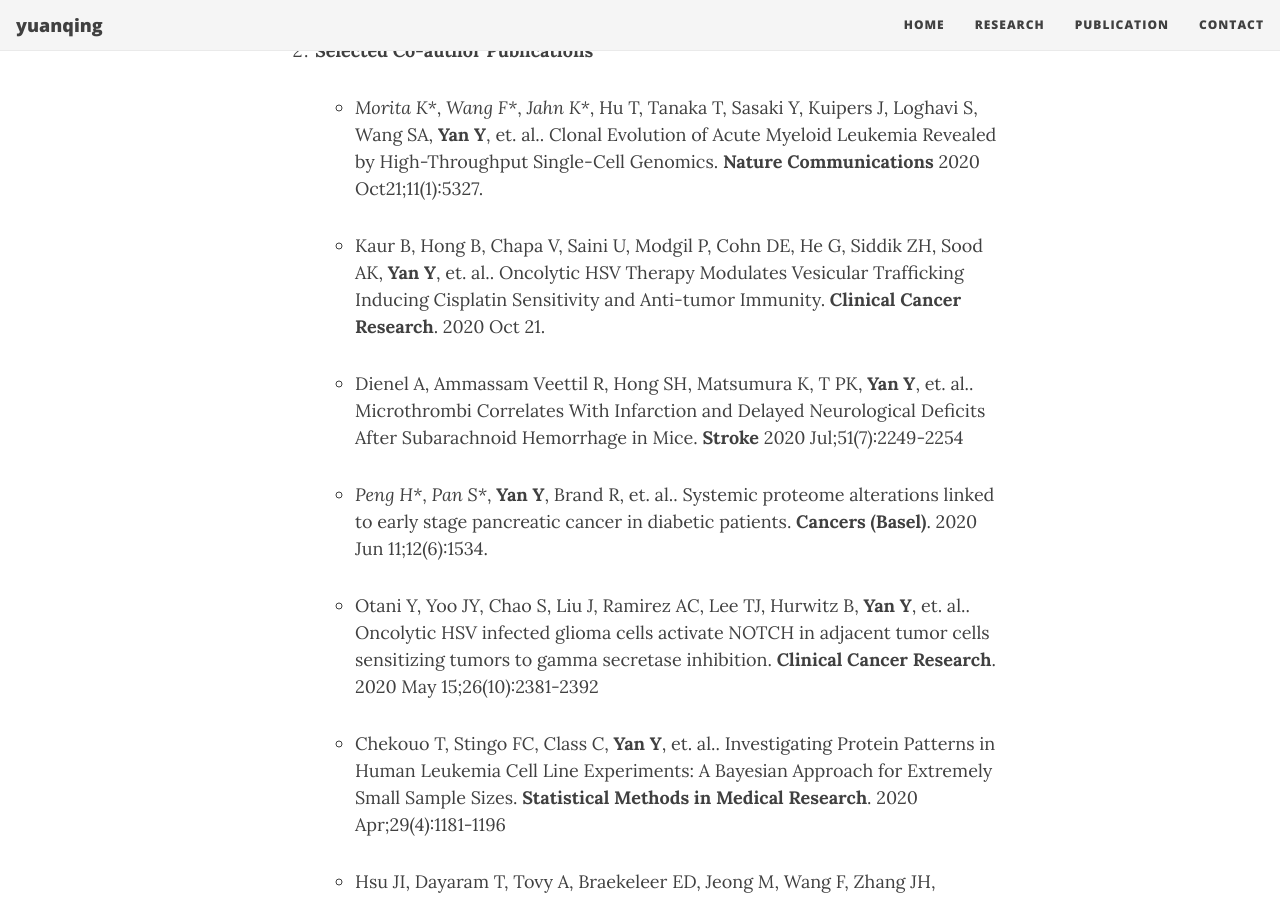
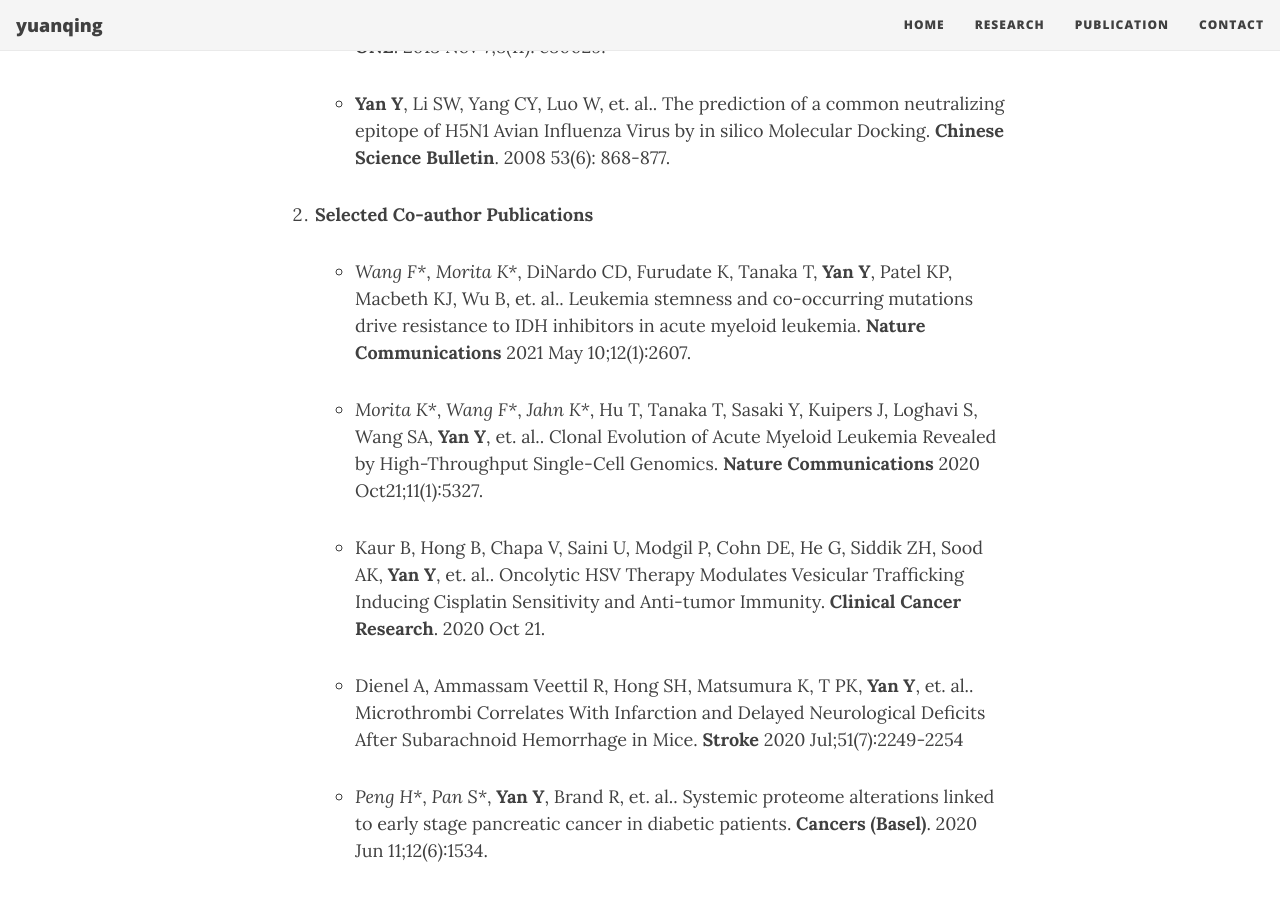
Before and after one commit to yuanqing-yan/Yuanqing, a Jekyll site: the page built from publications.md, in a window 1280 px wide and 900 px high, scrolled down 1482 px. Built offline with Jekyll 4.4.1, drawn with Linux system fonts in a browser that asks for light colours; nearby versions of some CDN libraries; some of the changed text lies outside the part shown.

Commit message:
add Publication

```diff
--- a/publications.md
+++ b/publications.md
@@ -11,6 +11,10 @@
 ----
 
 1. **First/Co-first/Corresponding Author Publications**
+    * **Yan Y**, Martinez R, Rasheed MN, Cahal J, et. al.. Germline and somatic mutations in the pathology of pineal cyst: A whole-exome sequencing study of 93 individuals. **Molecular Genetics & Genomic Medicine** 2021 May 4:e1691.
+	![jcopo](/img/journal/jcopo.png)
+
+
     * **Yan Y**, Takayasu T, Hines G, Dono A, et. al.. Landscape of Genomic Alterations in IDH Wild-Type Glioblastoma Identifies PI3K as a Favorable Prognostic Factor. **JCO Precision Oncology** 2020 4:575-584.
 	![jcopo](/img/journal/jcopo.png)
 
@@ -33,6 +37,8 @@
     * **Yan Y**, Li SW, Yang CY, Luo W, et. al.. The prediction of a common neutralizing epitope of H5N1 Avian Influenza Virus by in silico Molecular Docking. **Chinese Science Bulletin**. 2008 53(6): 868-877.
 
 1. **Selected Co-author Publications**
+    * _Wang F*_, _Morita K*_, DiNardo CD, Furudate K, Tanaka T, **Yan Y**, Patel KP, Macbeth KJ, Wu B, et. al.. Leukemia stemness and co-occurring mutations drive resistance to IDH inhibitors in acute myeloid leukemia. **Nature Communications** 2021 May 10;12(1):2607.
+
     * _Morita K*_, _Wang F*_, _Jahn K*_, Hu T, Tanaka T, Sasaki Y, Kuipers J, Loghavi S, Wang SA, **Yan Y**, et. al.. Clonal Evolution of Acute Myeloid Leukemia Revealed by High-Throughput Single-Cell Genomics. **Nature Communications** 2020 Oct21;11(1):5327.
 
 	* Kaur B, Hong B, Chapa V, Saini U, Modgil P, Cohn DE, He G, Siddik ZH, Sood AK, **Yan Y**, et. al.. Oncolytic HSV Therapy Modulates Vesicular Trafficking Inducing Cisplatin Sensitivity and Anti-tumor Immunity. **Clinical Cancer Research**. 2020 Oct 21.
```
